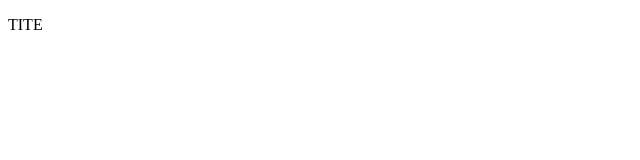
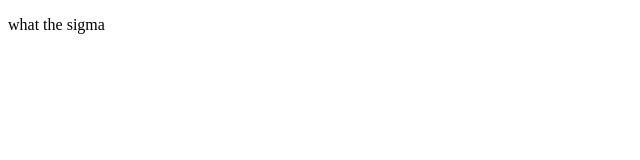
Before and after one commit to carylboquio/Boquio_MP1, a plain HTML site: page index.html in a window 1280 px wide. Shown: the full height of the page, 0-640 px from the left. Drawn offline with Linux system fonts and the light colour scheme.

Commit message:
another live pages test run

```diff
--- a/index.html
+++ b/index.html
@@ -6,6 +6,6 @@
         <link rel="stylesheet" href="stylesheet.css">
     </head>
     <body>
-        <p>TITE</p>
+        <p>what the sigma</p>
     </body>
 </html>
```
